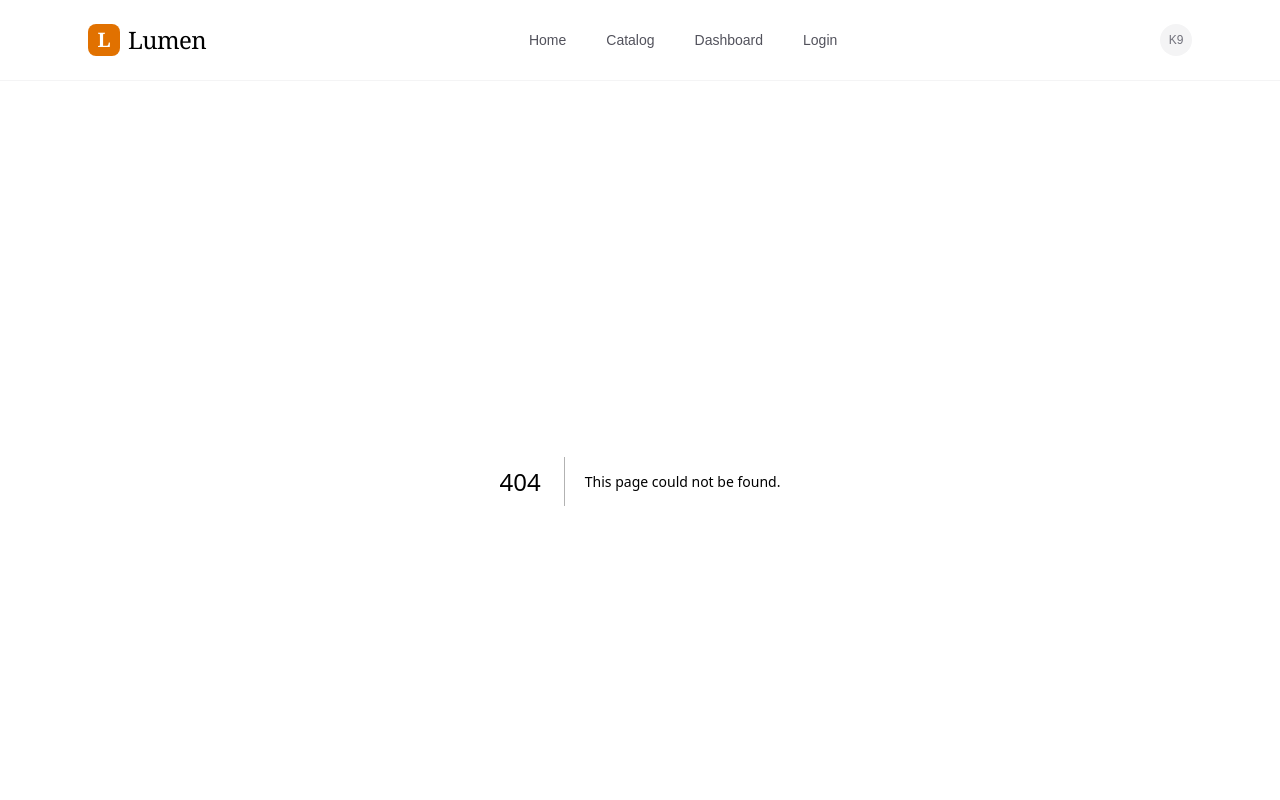
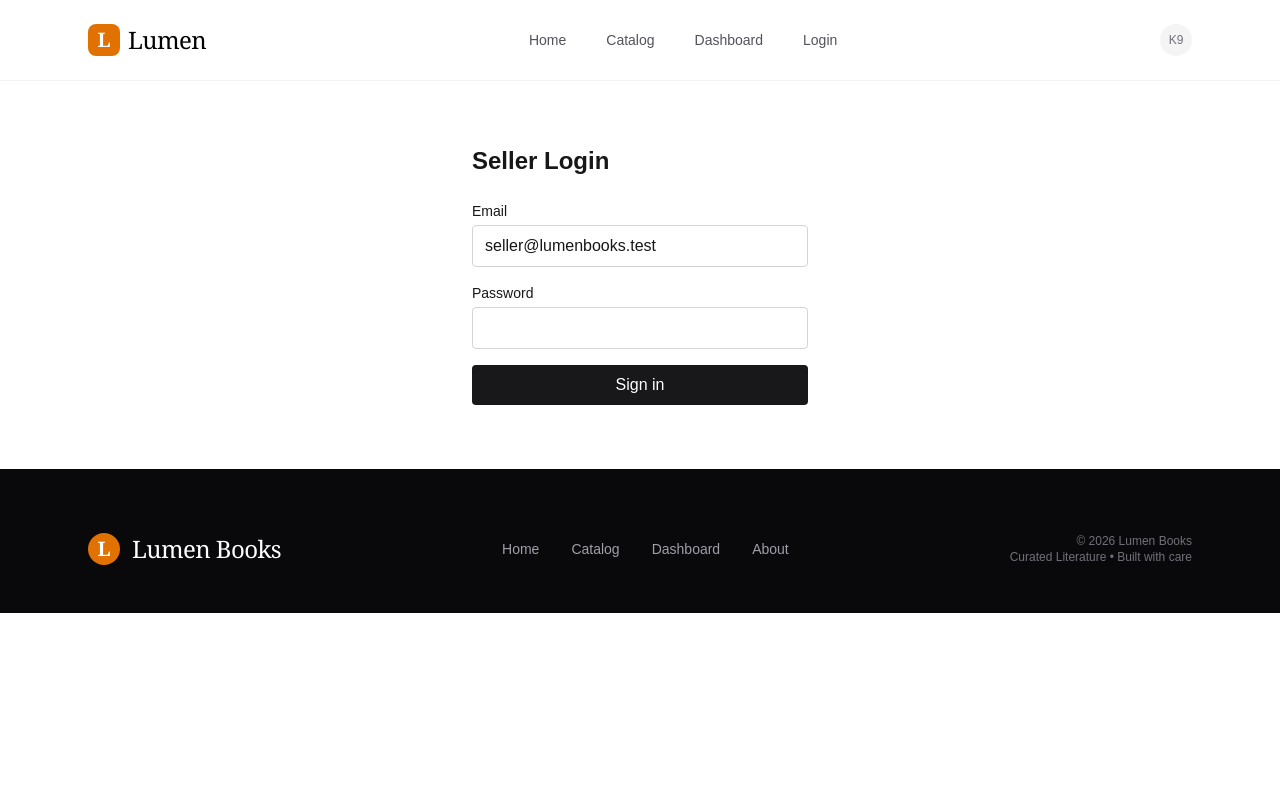
Before and after one commit to Victorjonah-prog/lumen-books, a Next.js app: page /login in a window 1280 px wide. Before the commit this address had no page. Shown: the top 800 px of the page. Built offline with nearby package versions, Linux system fonts and the light colour scheme.

Commit message:
built login directory with action.ts for validation and page.tsx for rendering

```diff
--- a/app/FeaturedBooks.tsx
+++ b/app/FeaturedBooks.tsx
@@ -1,6 +1,6 @@
 // components/FeaturedBooks.tsx
 import { getFeaturedBooks } from "@/lib/data";
-import BookCard from "./BookCard";
+import BookCard from "../components/BookCard";
 import Link from "next/link";
 
 export default async function FeaturedBooks() {
--- /dev/null
+++ b/app/login/action.ts
@@ -0,0 +1,19 @@
+"use server";
+
+import { redirect } from "next/navigation";
+import { createSession } from "@/lib/auth";
+
+const VALID_EMAIL = "seller@lumenbooks.test";
+const VALID_PASSWORD = process.env.SELLER_PASSWORD ?? "password123";
+
+export async function login(_prevState: { error: string } | undefined, formData: FormData) {
+  const email = formData.get("email");
+  const password = formData.get("password");
+
+  if (email !== VALID_EMAIL || password !== VALID_PASSWORD) {
+    return { error: "Invalid email or password." };
+  }
+
+  await createSession();
+  redirect("/dashboard");
+}
--- /dev/null
+++ b/app/login/page.tsx
@@ -0,0 +1,45 @@
+"use client";
+
+import { useActionState } from "react";
+import { login } from "./action";
+
+export default function LoginPage() {
+  const [state, formAction, isPending] = useActionState(login, undefined);
+
+  return (
+    <div className="mx-auto max-w-sm py-16 px-6">
+      <h1 className="text-2xl font-semibold mb-6">Seller Login</h1>
+      <form action={formAction} className="space-y-4">
+        <div>
+          <label htmlFor="email" className="block text-sm font-medium mb-1">Email</label>
+          <input
+            id="email"
+            name="email"
+            type="email"
+            required
+            defaultValue="seller@lumenbooks.test"
+            className="w-full rounded border border-zinc-300 px-3 py-2"
+          />
+        </div>
+        <div>
+          <label htmlFor="password" className="block text-sm font-medium mb-1">Password</label>
+          <input
+            id="password"
+            name="password"
+            type="password"
+            required
+            className="w-full rounded border border-zinc-300 px-3 py-2"
+          />
+        </div>
+        {state?.error && <p className="text-sm text-red-600">{state.error}</p>}
+        <button
+          type="submit"
+          disabled={isPending}
+          className="w-full rounded bg-zinc-900 text-white py-2 disabled:opacity-50"
+        >
+          {isPending ? "Signing in..." : "Sign in"}
+        </button>
+      </form>
+    </div>
+  );
+}
--- a/app/page.tsx
+++ b/app/page.tsx
@@ -1,8 +1,9 @@
-import Image from "next/image";
+
 import Hero from "./Hero";
 import Categories from "./Categories"
 import FeaturedBooks from "./FeaturedBooks";
 
+export const revalidate = 3600;
 export default function Home() {
   return (
     <>
--- a/app/BookCard.tsx
+++ b/components/BookCard.tsx
@@ -19,7 +19,7 @@ export default function BookCard({ book }: { book: Book }) {
       </div>
       <h3 className="mt-2 text-sm font-medium line-clamp-1">{book.title}</h3>
       <p className="text-xs text-zinc-500">{book.author}</p>
-      <p className="mt-1 text-sm font-semibold">${book.price.toFixed(2)}</p>
+      <p className="mt-1 text-sm text-black font-semibold">${book.price.toFixed(2)}</p>
     </Link>
   );
 }
--- /dev/null
+++ b/lib/auth.ts
@@ -0,0 +1,19 @@
+import { cookies } from "next/headers";
+
+const COOKIE_NAME = "session";
+
+export async function createSession() {
+  const cookieStore = await cookies();
+  cookieStore.set(COOKIE_NAME, "authenticated", {
+    httpOnly: true,
+    secure: process.env.NODE_ENV === "production",
+    sameSite: "lax",
+    path: "/",
+    maxAge: 60 * 60 * 24 * 7,
+  });
+}
+
+export async function isAuthenticated() {
+  const cookieStore = await cookies();
+  return cookieStore.get(COOKIE_NAME)?.value === "authenticated";
+}
--- /dev/null
+++ b/middleware.ts
@@ -0,0 +1,13 @@
+import { NextResponse } from "next/server";
+import type { NextRequest } from "next/server";
+
+export function middleware(request: NextRequest) {
+  const session = request.cookies.get("session");
+  if (!session) {
+    return NextResponse.redirect(new URL("/login", request.url));
+  }
+}
+
+export const config = {
+  matcher: ["/dashboard/:path*"],
+};
```
